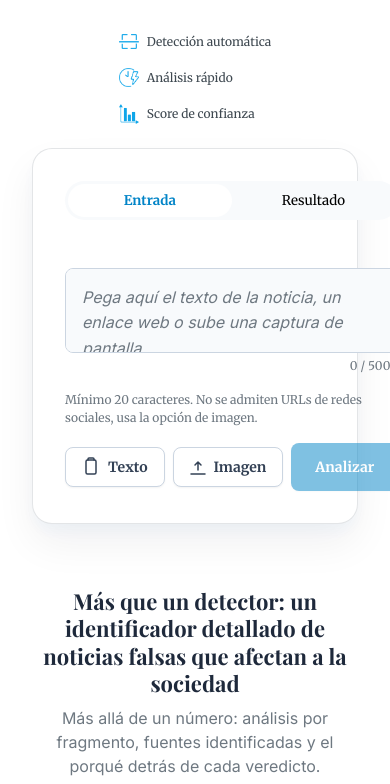
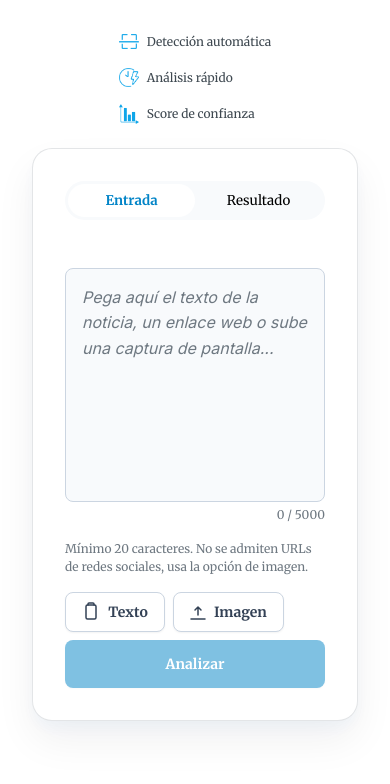
Before and after one commit to marcosintz/PROYECTO-DENOFA, a Django app: page / in a window 390 px wide. Shown: the part 185-969 px from the top of the page. Run offline with Django 5.2, Linux system fonts and the light colour scheme; some web fonts are replaced.

Commit message:
responsive2

```diff
--- a/denofa/static/css/components.css
+++ b/denofa/static/css/components.css
@@ -540,9 +540,23 @@ mark.highlight--gray {
 
 .actions-row {
   display: flex;
+  flex-wrap: wrap;
   gap: var(--space-sm);
   align-items: center;
   width: 100%;
+}
+
+/* Si no caben los 3 botones en una fila, se ajustan primero los outline
+   (Texto/Imagen, reduciendo hasta min-width); si aun así no alcanza,
+   el botón que corresponda baja a su propia línea. */
+.actions-row .btn--outline {
+  flex: 0 1 auto;
+  min-width: 100px;
+}
+
+.actions-row .btn--primary {
+  flex: 1 1 auto;
+  min-width: 140px;
 }
 
 .url-preview {
@@ -840,6 +854,30 @@ h1 + .subtitle-rotator,
 }
 
 /* (Gauge animation removed as gauge hides entirely in loading) */
+
+/* ── Móvil/Tablet (<1024px): sincronizar alturas de Entrada/Resultado ──
+   Sin esto, #left-column y #gauge-column no tienen una altura definida:
+   cada uno toma la altura de su propio contenido, así que la tarjeta
+   "salta" de tamaño al cambiar de pestaña (Entrada vs Resultado).
+   Además, sin altura real, .textarea-wrap (flex:1 dentro de un padre sin
+   alto) puede colapsar a casi 0px, lo que "bloquea" la escritura y hace
+   que la vista previa de imagen (position:absolute; inset:0) se vea
+   diminuta, porque hereda esa altura casi nula.
+────────────────────────────────────────────────────────────────────── */
+@media (max-width: 1023px) {
+  #left-column,
+  #gauge-column {
+    min-height: 420px;
+  }
+
+  /* min-height más bajo (antes 240px fijo) para que la caja pueda
+     encogerse cuando los botones bajan a una segunda línea, y estirarse
+     de vuelta cuando caben en una sola — flex:1 hace el resto. */
+  .textarea-wrap {
+    flex: 1 1 auto;
+    min-height: 140px;
+  }
+}
 
 /* ── Desktop: 2 columnas reales ──────── */
 @media (min-width: 1024px) {
@@ -2080,7 +2118,11 @@ h1 + .subtitle-rotator,
 }
 
 /* ── SELECTOR DE PESTAÑAS MÓVIL ────────────────────────── */
-@media (max-width: 768px) {
+/* Debe coincidir con el breakpoint de layout-two-columns (min-width:1024px):
+   por debajo de 1024px el layout es de una sola columna, así que en TODO
+   ese rango necesitamos las pestañas Entrada/Resultado para no mostrar
+   ambos bloques apilados (texto + score) al mismo tiempo. */
+@media (max-width: 1023px) {
   .mobile-tabs {
     display: flex !important;
     background-color: var(--color-surface-input);
--- a/denofa/static/js/home.js
+++ b/denofa/static/js/home.js
@@ -4,6 +4,19 @@
 
 import { detectContentType } from './utils.js';
 import { runSteps } from './loading.js';
+
+// Si el usuario navega a /detalle/ (se agrega 'page-exit' para el efecto de
+// salida) y luego vuelve, el navegador a veces restaura esta página desde
+// bfcache en vez de recargarla — y 'page-exit' se queda pegada, dejando la
+// página invisible (opacity:0) para siempre. 'pageshow' se dispara tanto en
+// cargas normales como en restauraciones desde bfcache, así que es el único
+// lugar confiable para limpiar esa clase en ambos casos.
+window.addEventListener('pageshow', () => {
+  const pageCanvas = document.querySelector('.page-canvas');
+  if (pageCanvas) {
+    pageCanvas.classList.remove('page-exit');
+  }
+});
 
 /**
  * Coordina la visualización de estados en la nueva estructura de dos columnas.
@@ -220,14 +233,30 @@ function initUploadButton() {
   const btnAnalyze = document.getElementById('btn-analyze');
   if (!btn || !input) return;
 
+  // Guard: evita que el selector de archivos se abra dos veces si el
+  // click llega a dispararse más de una vez (doble binding, doble tap, etc.)
+  let dialogOpen = false;
+
   btn.addEventListener('click', () => {
+    if (dialogOpen) return;
+    dialogOpen = true;
+    // Limpiar el valor antes de abrir, así el usuario puede volver a
+    // elegir el mismo archivo y el evento 'change' se dispara igual.
+    input.value = '';
     input.click();
   });
 
   input.addEventListener('change', (e) => {
+    dialogOpen = false;
     if (e.target.files && e.target.files.length > 0) {
       showImagePreview(e.target.files[0]);
     }
+  });
+
+  // Si el usuario cancela el diálogo, 'change' no se dispara nunca,
+  // así que liberamos el guard cuando la ventana recupera el foco.
+  window.addEventListener('focus', () => {
+    dialogOpen = false;
   });
 
   const btnRemove = document.getElementById('btn-remove-image');
@@ -334,7 +363,8 @@ document.addEventListener('DOMContentLoaded', () => {
 });
 
 function isMobileLayout() {
-  return window.matchMedia('(max-width: 768px)').matches;
+  // Debe coincidir con el breakpoint de .layout-two-columns / .mobile-tabs (1024px).
+  return window.matchMedia('(max-width: 1023px)').matches;
 }
 
 function setMobileTab(tab) {
@@ -351,7 +381,11 @@ function initMobileTabs() {
   document.querySelectorAll('.mobile-tab').forEach(btn => {
     btn.addEventListener('click', () => setMobileTab(btn.dataset.tab));
   });
-  setMobileTab('entrada');
+  // No forzar "Entrada" si resultado.js ya restauró un análisis previo
+  // (por ejemplo al volver desde /detalle/ con el botón "Volver").
+  if (!window.__denofaRestored) {
+    setMobileTab('entrada');
+  }
 }
 
 
--- a/denofa/static/js/loading.js
+++ b/denofa/static/js/loading.js
@@ -173,6 +173,15 @@ export function runSteps(type) {
     setTimeout(() => {
       // If SPA mode (index.html with gauge-column)
       if (document.getElementById('gauge-column')) {
+        // Guardamos el último resultado + el texto de entrada para poder
+        // restaurarlos si el usuario navega a /detalle/ y luego usa
+        // "Volver" (esto recarga la página y perdía todo el estado).
+        try {
+          sessionStorage.setItem('denofa_lastResult', JSON.stringify(backendResult));
+          sessionStorage.setItem('denofa_lastInputText', textValue);
+        } catch (e) {
+          // sessionStorage puede fallar en modo incógnito/privado: no es crítico.
+        }
         renderResult(backendResult);
         showState('state-result');
       } else {
--- a/denofa/static/js/resultado.js
+++ b/denofa/static/js/resultado.js
@@ -240,6 +240,11 @@ function initButtons() {
           textarea.value = '';
           textarea.dispatchEvent(new Event('input'));
         }
+        // Un "Nuevo análisis" explícito sí debe olvidar el resultado guardado.
+        try {
+          sessionStorage.removeItem('denofa_lastResult');
+          sessionStorage.removeItem('denofa_lastInputText');
+        } catch (e) {}
         showState('state-input');
       } else {
         window.location.href = '/';
@@ -249,8 +254,8 @@ function initButtons() {
 
   if (btnDetalle) {
     btnDetalle.addEventListener('click', (e) => {
-      // En desktop (> 768px): comportamiento normal del <a>, sin tocar nada.
-      if (!window.matchMedia('(max-width: 768px)').matches) return;
+      // En desktop (> 1023px): comportamiento normal del <a>, sin tocar nada.
+      if (!window.matchMedia('(max-width: 1023px)').matches) return;
 
       // En móvil: animación de salida antes de navegar.
       e.preventDefault();
@@ -322,11 +327,49 @@ export function renderResult(result) {
   initButtons();
 }
 
+/**
+ * Restaura el último análisis (texto + resultado) cuando el usuario vuelve
+ * a "/" desde /detalle/ (botón "Volver" → history.back()). Sin esto, esa
+ * navegación recarga index.html desde cero y se pierde todo: el texto
+ * escrito y el resumen del resultado ya calculado.
+ */
+function restoreLastAnalysisIfAny() {
+  let savedResult;
+  try {
+    savedResult = sessionStorage.getItem('denofa_lastResult');
+  } catch (e) {
+    return;
+  }
+  if (!savedResult) return;
+
+  let result;
+  try {
+    result = JSON.parse(savedResult);
+  } catch (e) {
+    return;
+  }
+
+  const savedText = sessionStorage.getItem('denofa_lastInputText') || '';
+  const textarea = document.getElementById('main-textarea');
+  if (textarea && savedText) {
+    textarea.value = savedText;
+    textarea.dispatchEvent(new Event('input'));
+  }
+
+  // Evita que initMobileTabs() (en home.js) fuerce la pestaña "Entrada"
+  // por defecto cuando en realidad acabamos de restaurar un resultado.
+  window.__denofaRestored = true;
+
+  renderResult(result);
+  showState('state-result');
+}
+
 document.addEventListener('DOMContentLoaded', () => {
   // En index.html: inicializar tick marks del gauge idle y configurar event listeners de botones
   if (document.getElementById('gauge-column')) {
     buildTicks();
     initButtons();
+    restoreLastAnalysisIfAny();
   }
 
   // En resultado.html (página standalone, sin left-column de la SPA):
--- a/denofa/templates/pages/index.html
+++ b/denofa/templates/pages/index.html
@@ -68,21 +68,21 @@
           </p>
 
           <div class="actions-row">
-            <button id="btn-paste" class="btn btn--outline" style="flex: 0 0 auto;" aria-label="Pegar contenido">
+            <button id="btn-paste" class="btn btn--outline" aria-label="Pegar contenido">
               <svg width="18" height="20" viewBox="0 0 18 20" fill="none" xmlns="http://www.w3.org/2000/svg" aria-hidden="true">
                 <rect x="4" y="3" width="10" height="14" rx="1.5" stroke="currentColor" stroke-width="1.5"/>
                 <path d="M6 3V2a1 1 0 0 1 1-1h4a1 1 0 0 1 1 1v1" stroke="currentColor" stroke-width="1.5" stroke-linecap="round"/>
               </svg>
               Texto
             </button>
-            <button id="btn-upload" class="btn btn--outline" style="flex: 0 0 auto;" aria-label="Subir imagen">
+            <button id="btn-upload" class="btn btn--outline" aria-label="Subir imagen">
               <svg width="16" height="20" viewBox="0 0 16 20" fill="none" xmlns="http://www.w3.org/2000/svg" aria-hidden="true">
                 <path d="M8 13V5M8 5l-3 3M8 5l3 3" stroke="currentColor" stroke-width="1.5" stroke-linecap="round" stroke-linejoin="round"/>
                 <path d="M1 17h14" stroke="currentColor" stroke-width="1.5" stroke-linecap="round"/>
               </svg>
               Imagen
             </button>
-            <button id="btn-analyze" class="btn btn--primary btn--disabled" disabled aria-label="Analizar contenido" style="flex: 1;">
+            <button id="btn-analyze" class="btn btn--primary btn--disabled" disabled aria-label="Analizar contenido">
               Analizar
             </button>
           </div>
```
